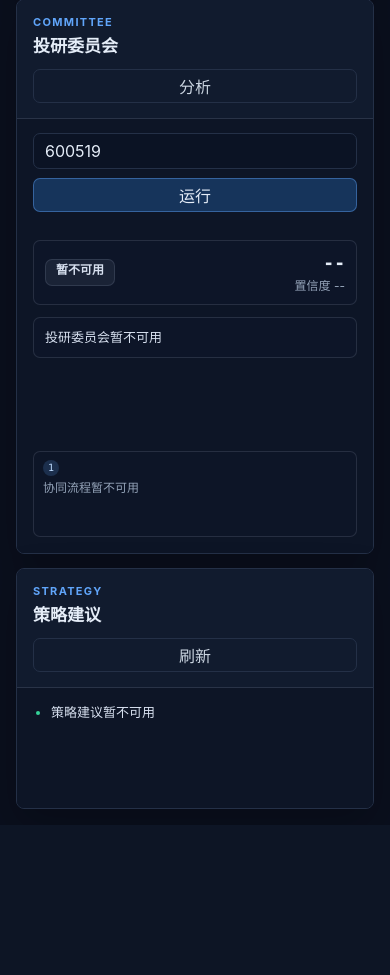
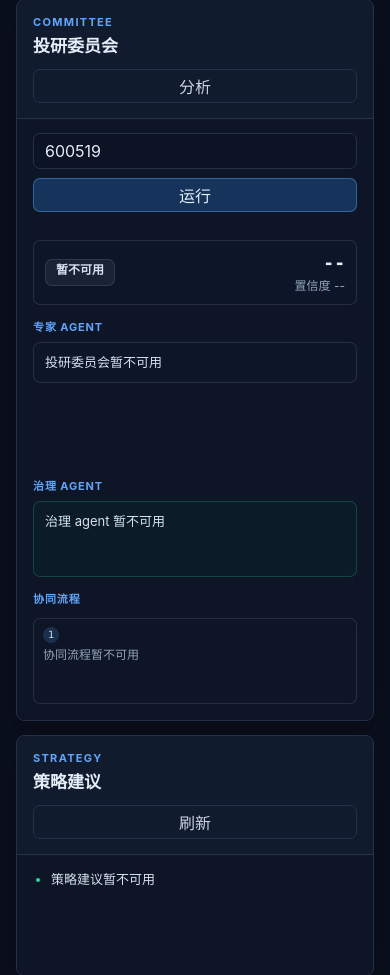
Before and after one commit to Diamondunn/stock_agent, a Python web app: template web/templates/index.html in a window 390 px wide. Shown: the part 2224-3199 px from the top of the page. Before the commit the page ends 3042 px from the top, so only its background shows below. Run offline with Jinja, Linux system fonts and the light colour scheme; the template is opened without the code that fills it: most values are stand-ins (such as "Sample title", 1, 10 or a date in 2020).

Commit message:
Improve project structure and docs

```diff
--- a/web/static/style.css
+++ b/web/static/style.css
@@ -443,6 +443,50 @@ canvas {
   color: var(--muted);
 }
 
+.agent-section-title {
+  margin: 13px 0 8px;
+  color: var(--accent);
+  font-size: 11px;
+  font-weight: 720;
+  letter-spacing: 0.08em;
+  text-transform: uppercase;
+}
+
+.agent-list {
+  display: grid;
+  grid-template-columns: repeat(2, minmax(0, 1fr));
+  gap: 9px;
+  margin: 0;
+  padding: 0;
+  list-style: none;
+}
+
+.agent-list li {
+  min-height: 76px;
+  padding: 10px 11px;
+  border: 1px solid rgba(52, 211, 153, 0.22);
+  border-radius: 7px;
+  background: rgba(6, 78, 59, 0.13);
+  color: #d7e0ef;
+  font-size: 13px;
+  line-height: 1.45;
+}
+
+.agent-list strong,
+.agent-list span {
+  display: block;
+}
+
+.agent-list strong {
+  margin-bottom: 5px;
+  color: #bbf7d0;
+  font-size: 12px;
+}
+
+.agent-list span {
+  color: var(--muted);
+}
+
 .trace-list {
   display: grid;
   grid-template-columns: repeat(5, minmax(0, 1fr));
@@ -595,6 +639,10 @@ canvas {
   .trace-list {
     grid-template-columns: repeat(2, minmax(0, 1fr));
   }
+
+  .agent-list {
+    grid-template-columns: 1fr;
+  }
 }
 
 @media (max-width: 560px) {
--- a/web/templates/index.html
+++ b/web/templates/index.html
@@ -218,9 +218,15 @@
                 <span id="committeeConfidence">置信度 --</span>
               </div>
             </div>
+            <div class="agent-section-title">专家 Agent</div>
             <ul class="vote-list" id="committeeVotes">
               <li>输入股票代码后运行多角色决策</li>
             </ul>
+            <div class="agent-section-title">治理 Agent</div>
+            <ul class="agent-list" id="committeeAgents">
+              <li>coordinator 和 critic 等待协同</li>
+            </ul>
+            <div class="agent-section-title">协同流程</div>
             <ol class="trace-list" id="committeeTrace">
               <li>等待协同流程</li>
             </ol>
@@ -463,6 +469,7 @@ function labelForAction(action){
 async function loadCommitteeDecision(){
   const input = document.getElementById("committeeSymbol");
   const votesEl = document.getElementById("committeeVotes");
+  const agentsEl = document.getElementById("committeeAgents");
   const traceEl = document.getElementById("committeeTrace");
   const actionEl = document.getElementById("committeeAction");
   const scoreEl = document.getElementById("committeeScore");
@@ -475,6 +482,7 @@ async function loadCommitteeDecision(){
   scoreEl.textContent = "--";
   confidenceEl.textContent = "置信度 --";
   votesEl.innerHTML = "<li>正在读取技术面、仓位风险和交易记忆</li>";
+  agentsEl.innerHTML = "<li>协调员和批判员等待专家观点</li>";
   traceEl.innerHTML = "<li>协同流程准备中</li>";
 
   try{
@@ -487,6 +495,7 @@ async function loadCommitteeDecision(){
     scoreEl.textContent = `评分 ${data.score ?? "--"}`;
     confidenceEl.textContent = `置信度 ${data.confidence || "--"}`;
     votesEl.innerHTML = "";
+    agentsEl.innerHTML = "";
     traceEl.innerHTML = "";
 
     const votes = Array.isArray(data.votes) ? data.votes : [];
@@ -507,6 +516,32 @@ async function loadCommitteeDecision(){
       li.append(title, detail);
       votesEl.appendChild(li);
     });
+
+    const governanceAgents = [data.coordinator, data.critic].filter(Boolean);
+    if(governanceAgents.length === 0){
+      const li = document.createElement("li");
+      li.textContent = "暂无治理 agent 输出";
+      agentsEl.appendChild(li);
+    }else{
+      governanceAgents.forEach(agent=>{
+        const li = document.createElement("li");
+        const title = document.createElement("strong");
+        title.textContent = agent.role || "agent";
+        const detail = document.createElement("span");
+        if(agent.role === "coordinator"){
+          detail.textContent = `${labelForAction(agent.action)} · ${agent.rationale || "等待仲裁"}`;
+        }else if(agent.role === "critic"){
+          const missing = Array.isArray(agent.missing_evidence) && agent.missing_evidence.length > 0
+            ? `缺口: ${agent.missing_evidence.join("、")}`
+            : "证据完整";
+          detail.textContent = `${agent.approval ? "通过" : "保留意见"} · ${missing}`;
+        }else{
+          detail.textContent = "等待输出";
+        }
+        li.append(title, detail);
+        agentsEl.appendChild(li);
+      });
+    }
 
     const traces = Array.isArray(data.collaboration_trace) ? data.collaboration_trace : [];
     if(traces.length === 0){
@@ -530,6 +565,7 @@ async function loadCommitteeDecision(){
     scoreEl.textContent = "--";
     confidenceEl.textContent = "置信度 --";
     votesEl.innerHTML = "<li>投研委员会暂不可用</li>";
+    agentsEl.innerHTML = "<li>治理 agent 暂不可用</li>";
     traceEl.innerHTML = "<li>协同流程暂不可用</li>";
   }
 }
```
Also changed, not shown: tests/test_api_behaviors.py (+3 -0 lines).
